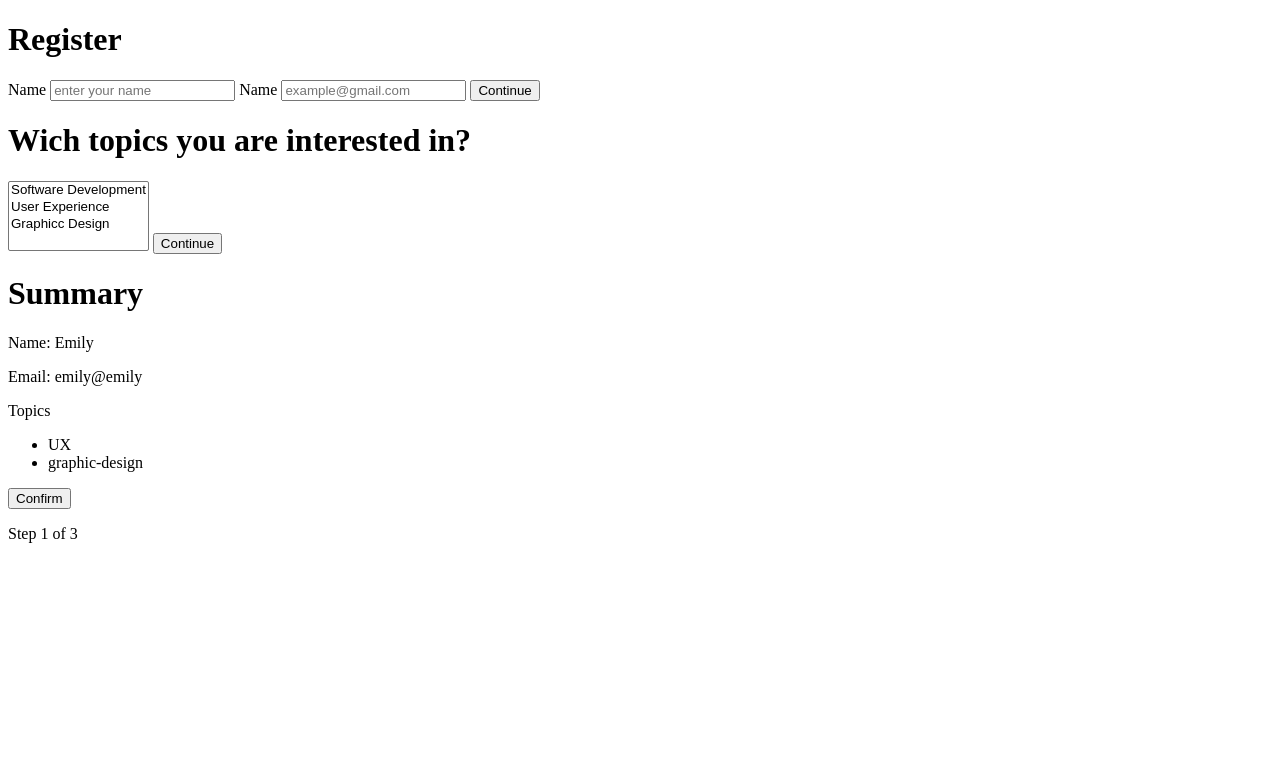
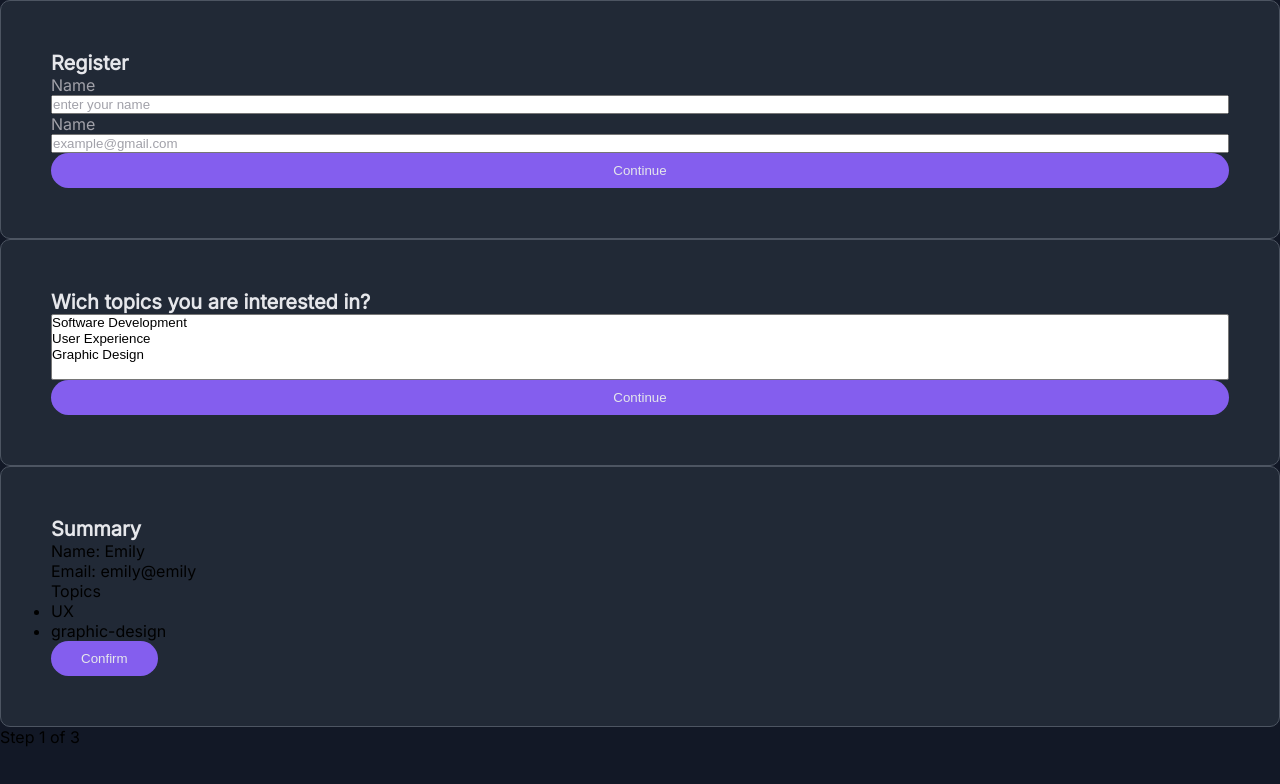
Before and after one commit to gabrielliosc/multi-step-register-form, a plain HTML site: page index.html in a window 1280 px wide. Drawn offline with Linux system fonts and the light colour scheme.

Commit message:
style: Create style.css

```diff
--- a/index.html
+++ b/index.html
@@ -4,6 +4,7 @@
     <meta charset="UTF-8">
     <meta name="viewport" content="width=device-width, initial-scale=1.0">
     <title>Multi step register form</title>
+    <link rel="stylesheet" href="style.css">
 </head>
 <body>
     <div class="container">
@@ -23,7 +24,7 @@
                 <select name="topics" id="topics" multiple>
                     <option value="software-dev">Software Development</option>
                     <option value="user-exp">User Experience</option>
-                    <option value="graphic-design">Graphicc Design</option>
+                    <option value="graphic-design">Graphic Design</option>
                 </select>
                 <button type="submit">Continue</button>
             </form>
--- /dev/null
+++ b/style.css
@@ -0,0 +1,40 @@
+@import url('https://fonts.googleapis.com/css2?family=Inter&display=swap');
+
+*{
+    padding: 0px;
+    margin: 0px;
+}
+
+body{
+    background-color: #121826;
+    font-family: 'Inter', sans-serif;
+    font-size: 16px;
+}
+
+.step{
+    background-color: #212936;
+    border: 1px solid #4d5562;
+    border-radius: 10px;
+    padding: 50px;
+}
+.step h1{
+    color: #e6e7eb;
+    font-size: 20px;
+}
+.step label{
+    color: #a1a1a9;
+}
+.step form{
+    display: flex;
+    flex-direction: column;
+}
+.step form input::placeholder{
+    color: #a1a1a9;
+}
+.step button{
+    color: #E5E7EB;
+    background-color: #845EEE;
+    border-radius: 20px;
+    border: none;
+    padding: 10px 30px;
+}
```
